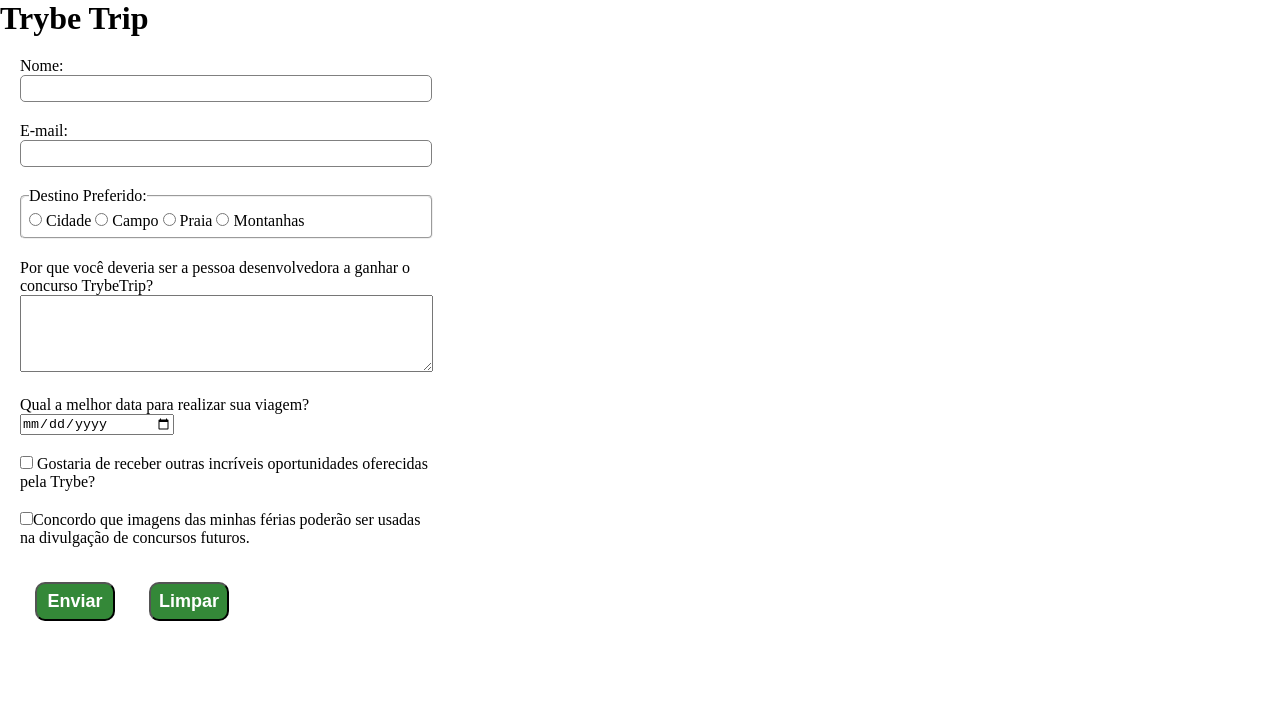
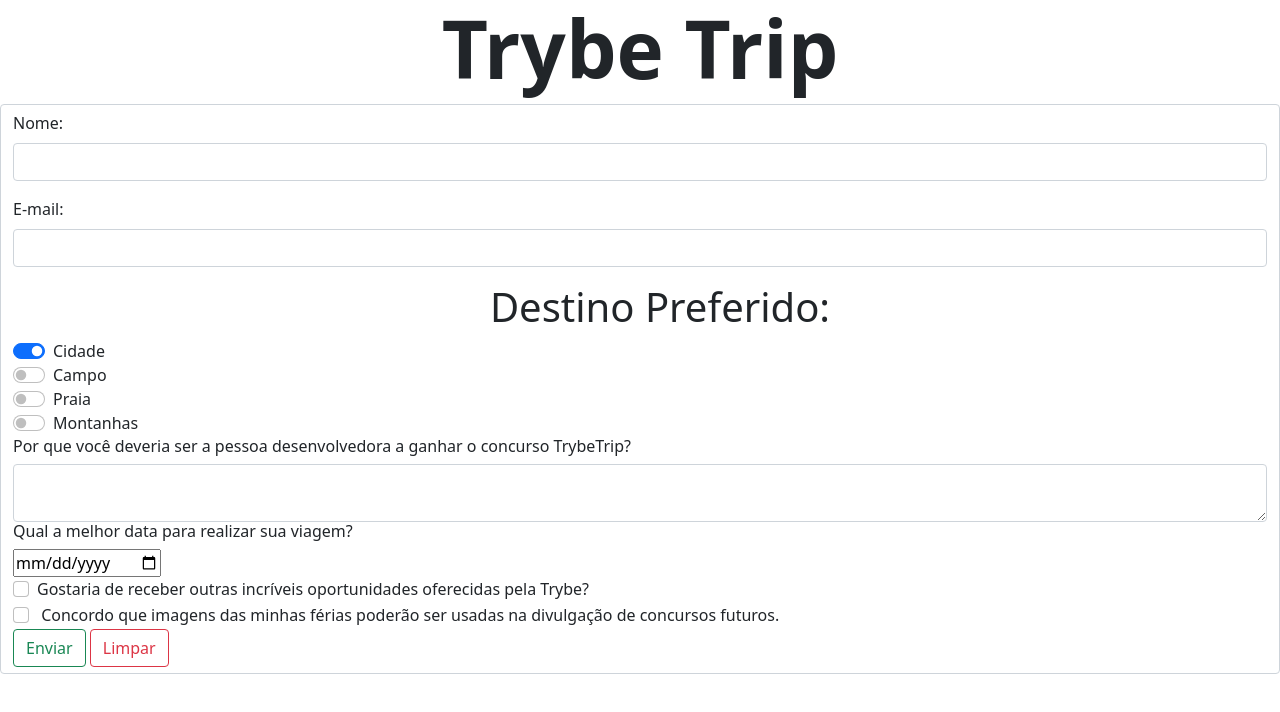
Before and after one commit to HenriqueSamuelRosa/trybe_exercicios, a plain HTML site: page fundamentos/bloco-6-html-e-css-forms-flexbox-e-responsivo/dia-1-html-css-forms/form.html in a window 1280 px wide. Drawn offline with nearby package versions, Linux system fonts and the light colour scheme.

Commit message:
Feito alterções usado o bootStrap

```diff
--- a/fundamentos/bloco-6-html-e-css-forms-flexbox-e-responsivo/dia-1-html-css-forms/form.html
+++ b/fundamentos/bloco-6-html-e-css-forms-flexbox-e-responsivo/dia-1-html-css-forms/form.html
@@ -5,63 +5,67 @@
     <meta charset="UTF-8">
     <meta http-equiv="X-UA-Compatible" content="IE=edge">
     <meta name="viewport" content="width=device-width, initial-scale=1.0">
-    <link rel="stylesheet" href="style.css">
     <title>TrybeTrip</title>
+    <link href="https://cdn.jsdelivr.net/npm/bootstrap@5.1.3/dist/css/bootstrap.min.css" rel="stylesheet"
+        integrity="sha384-1BmE4kWBq78iYhFldvKuhfTAU6auU8tT94WrHftjDbrCEXSU1oBoqyl2QvZ6jIW3" crossorigin="anonymous">
+        <link rel="stylesheet" href="style.css">
 </head>
 
 <body>
-    <h1>Trybe Trip</h1>
-    <form action="" method="get">
-        <div class="inputs">
-            <label for="name">Nome:</label>
-            <input type="text" name="name" id="name" maxlength="40" min="10">
+    <h1 class="display-1 text-center fw-bold">Trybe Trip</h1>
+    <form class="form-control" action="" method="get">
+        <div class="mb-3">
+            <label class="form-label" for="name">Nome:</label>
+            <input class="form-control" type="text" name="name" id="name" maxlength="40" min="10">
         </div>
-        <div class="inputs">
-            <label for="email">E-mail:</label>
-            <input type="email" name="email" id="email" minlength="10" max="50">
+        <div class="inputs mb-3">
+            <label class="form-label" for="email">E-mail:</label>
+            <input class="form-control" type="email" name="email" id="email" minlength="10" max="50">
+        </div>
+        <div class="form-check form-switch">
+            <p class="h1 text-center">Destino Preferido:</p>
+            <div>
+                <input class="form-check-input" type="radio" name="option" id="city" value="option1" checked>
+                <label class="form-check-label" for="city">Cidade</label>
+            </div>
+
+            <div>
+                <input class="form-check-input" type="radio" name="option" id="Camp" value="option2">
+                <label class="form-check-label" for="Camp">Campo</label>
+            </div>
+            <div>
+                <input class="form-check-input" type="radio" name="option" id="beach" value="option3">
+                <label class="form-check-label" for="beach">Praia</label>
+            </div>
+            <div>
+                <input class="form-check-input" type="radio" name="option" id="Mountain" value="option4">
+                <label class="form-check-label" for="Mountain">Montanhas</label>
+            </div>
+        </div>
+        <div class="form-floating">
+            <p class="h6"> Por que você deveria ser a pessoa desenvolvedora a ganhar o concurso
+                TrybeTrip?</p>
+            <textarea class="form-control" name="motivo" id="motivo" maxlength="500"></textarea>
         </div>
         <div>
-            <fieldset>
-                <legend>Destino Preferido:</legend>
-                <input type="radio" name="option" id="city" value="option1" class="">
-                <label for="city">Cidade</label>
-
-                <input type="radio" name="option" id="Camp" value="option2">
-                <label for="Camp">Campo</label>
-
-                <input type="radio" name="option" id="beach" value="option3">
-                <label for="beach">Praia</label>
-
-                <input type="radio" name="option" id="Mountain" value="option4">
-                <label for="Mountain">Montanhas</label>
-            </fieldset>
-        </div>
-        <div>
-            <label for="motivo" id="textBox"> Por que você deveria ser a pessoa desenvolvedora a ganhar o concurso
-                TrybeTrip?</label>
-            <textarea name="motivo" id="motivo" cols="30" rows="5" maxlength="500"></textarea>
-        </div>
-        <div>
-            <label for="data">Qual a melhor data para realizar sua viagem?
-            </label>
+            <p class="h6">Qual a melhor data para realizar sua viagem?
+            </p>
             <input type="date" name="" id="data">
             <label for="">
         </div>
-        <div>
-            <input type="checkbox" name="" id="oportunity">
-            <label for="oportunity">Gostaria de receber outras incríveis oportunidades oferecidas
+        <div class="form-check">
+            <input class="form-check-input" type="checkbox" name="" id="oportunity">
+            <label class="form-check-label" for="oportunity">Gostaria de receber outras incríveis oportunidades oferecidas
                 pela Trybe?</label>
             </label>
         </div>
-        <div>
-            <label for="">
-                <label for="terms"></label>
-                <input type="checkbox" name="terms" id="terms">Concordo que imagens das minhas férias poderão ser usadas
+        <div class="form-check">
+                <label class="form-check-label" for="terms"></label>
+                <input class="form-check-input" type="checkbox" name="terms" id="terms">Concordo que imagens das minhas férias poderão ser usadas
                 na divulgação de concursos futuros.
-            </label>
         </div>
         <div id="buttons">
-            <button type="submit" id="btn">Enviar</button>
+            <button class="btn btn-outline-success" type="submit" name="btn">Enviar</button>
         </div>
     </form>
     <script src="script.js"></script>
--- a/fundamentos/bloco-6-html-e-css-forms-flexbox-e-responsivo/dia-1-html-css-forms/script.js
+++ b/fundamentos/bloco-6-html-e-css-forms-flexbox-e-responsivo/dia-1-html-css-forms/script.js
@@ -2,4 +2,6 @@ let buttonCont = document.getElementById("buttons")
 let createBTN = document.createElement('button')
 buttonCont.appendChild(createBTN)
 createBTN.innerText = "Limpar"
-createBTN.id = "btn"
+createBTN.id = "btnClear"
+createBTN.setAttribute("type", "reset")
+createBTN.className = "btn btn-outline-danger"
--- a/fundamentos/bloco-6-html-e-css-forms-flexbox-e-responsivo/dia-1-html-css-forms/style.css
+++ b/fundamentos/bloco-6-html-e-css-forms-flexbox-e-responsivo/dia-1-html-css-forms/style.css
@@ -1,4 +1,4 @@
-* {
+/* * {
     margin: 0;
     padding: 0;
 }
@@ -53,3 +53,10 @@ button{
 #btn{
     margin: 15px;
 }
+#btnClear {
+    background-color: rgb(166, 29, 29);
+} */
+
+{
+    background-color: red;
+}
```
